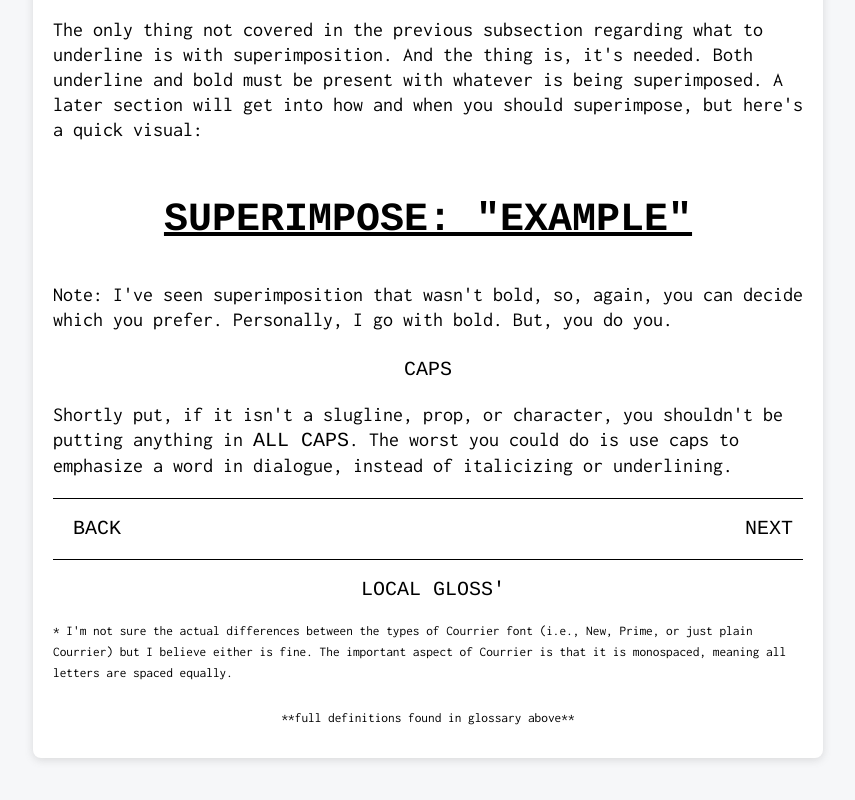
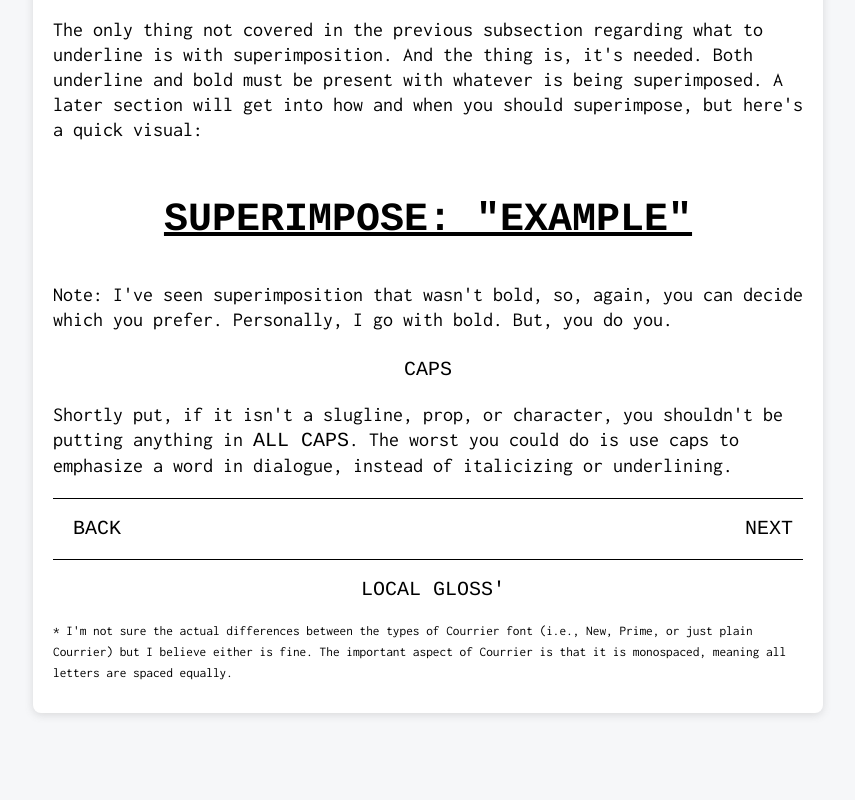
Before and after one commit to Yehuda-Edelstein/screenplayrules, a React (Create React App) app: page /screentour/textdecoration in a window 1280 px wide. Shown: the part 1483-2283 px from the top of the page, without its empty margins (212-1067 px from the left). After the commit the page ends 2246 px from the top, so only its background shows below. Built offline with nearby package versions, Linux system fonts and the light colour scheme.

Commit message:
text decoration component updated

```diff
--- a/src/components/main/screentour/components/extras/textDec/index.js
+++ b/src/components/main/screentour/components/extras/textDec/index.js
@@ -60,8 +60,6 @@ function TextDec(props) {
                 <div className='localGlossaryHeader'>LOCAL GLOSS'</div>
             <br></br>
                 <span className='localGlossaryFooter'>* I'm not sure the actual differences between the types of Courrier font (i.e., New, Prime, or just plain Courrier) but I believe either is fine. The important aspect of Courrier is that it is monospaced, meaning all letters are spaced equally.</span>
-                    <div className='definition'></div>
-                <div className='localGlossaryFooter'><span>**full definitions found in glossary above**</span></div>
             </div>
         </div>
     );
```
